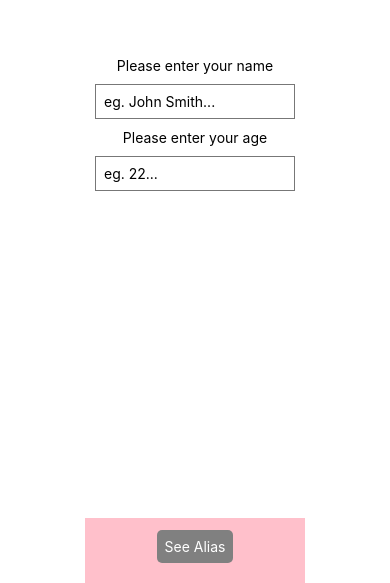
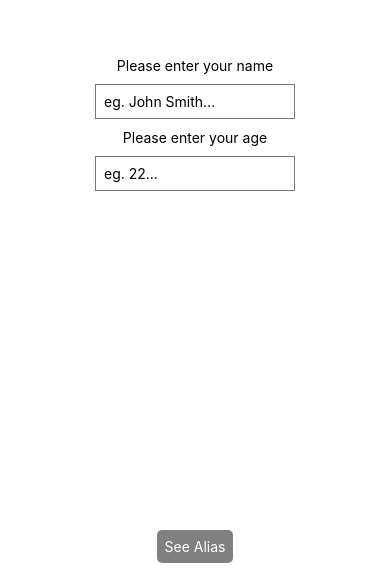
Before and after one commit to Gingerpeer/reactNative, a React Native app: screen / in a window 390 px wide. Shown: the part 261-844 px from the top of the page. Built offline with nearby package versions, Linux system fonts and the light colour scheme.

Commit message:
background color ScrollView made white

```diff
--- a/App.js
+++ b/App.js
@@ -80,7 +80,7 @@ const styles = StyleSheet.create({
   },
    scrollView: {
     flex: 1,
-    backgroundColor: 'pink',
+    backgroundColor: '#fff',
     alignItems: 'center',
     justifyContent: 'center',
   },
```
